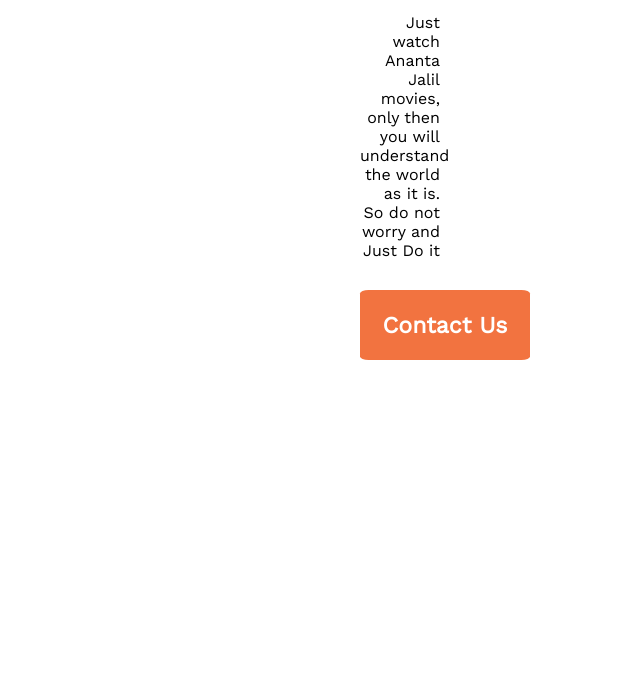
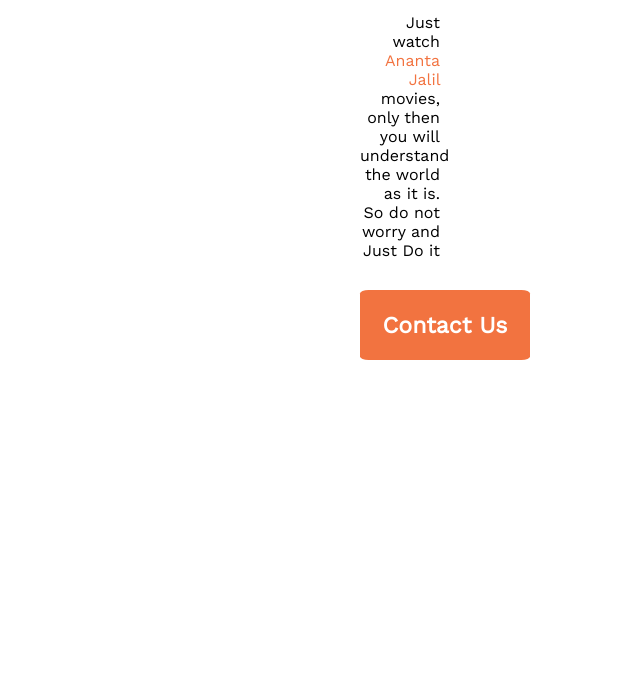
Before and after one commit to Tawhidalfatah/first-assignment, a plain HTML site: page index.html in a window 1280 px wide. Shown: the part 989-1680 px from the top of the page, without its empty margins (640-1280 px from the left). Drawn offline with nearby package versions, Linux system fonts and the light colour scheme.

Commit message:
final fixex

```diff
--- a/index.html
+++ b/index.html
@@ -36,7 +36,7 @@
     <header>
 
         <h1 class="header-title">All Things Are Possible If You believe</h1>
-        <p class="header-description">Just watch Ananta Jalil movies, only then you will understand the world as it
+        <p class="header-description">Just watch <span style="color: #f27340;">Ananta Jalil</span> movies, only then you will understand the world as it
             is. So do not worry and Just Do it</p>
         <button class="btn-primary">Contact Us</button>
 
@@ -55,7 +55,7 @@
                 <p class="section-para">You , me , everyone will die one day (but Harambe lives forever R.I.P) so move on with your life.  <br> Girlfriend is temporary. Happiness is eternal. <br> So you can do these steps in order to be happy  </p>
                 <ul>
                     <li>Watch Movies (not the sad ones)</li>
-                    <li>Learn Ukulele (cause Guitar is hard</li>
+                    <li>Learn Ukulele (cause Guitar is hard)</li>
                     <li>Spend time with your loved ones (Your family only)</li>
                     <li>Try to be productive (Learn how to Code also Workout please)</li>
                     <li>Express your feelings (don't be a pressure cooker)</li>
```
